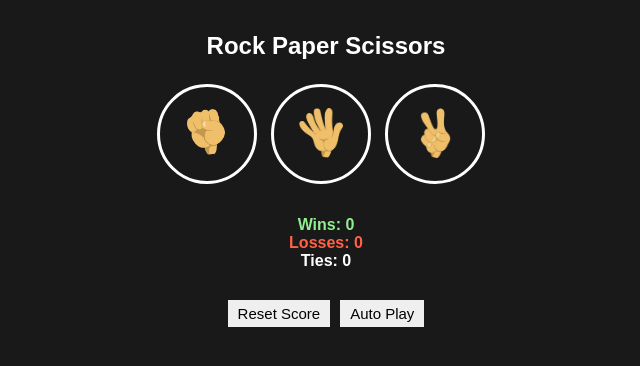
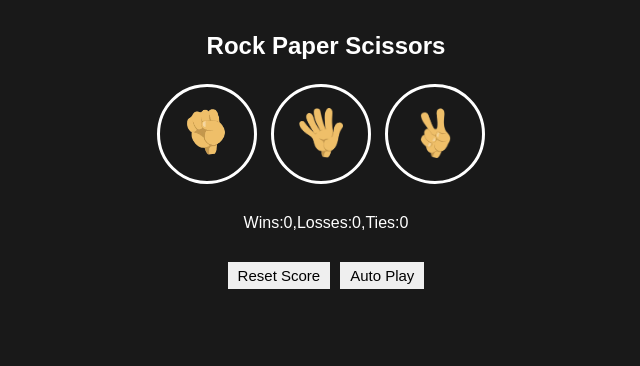
Before and after one commit to coder-abhijeet/Rock-Paper-Scissors-Game, a plain HTML site: page index.html in a window 1280 px wide. Shown: the whole page, without its empty margins (314-954 px from the left). Drawn offline with Linux system fonts and the light colour scheme.

Commit message:
Revert "changed text colors"

```diff
--- a/script.js
+++ b/script.js
@@ -130,23 +130,17 @@ function playGame(playerMove){
 localStorage.setItem('score',JSON.stringify(score));
 updateScore();
 
-const resultElement = document.querySelector('.js-result');
-resultElement.innerHTML = `${result}`;
-resultElement.style.color = result === 'You win.' ? 'lightgreen' : result === 'You lose.' ? 'tomato' : 'white';
+document.querySelector('.js-result').innerHTML=`${result}`;
 
 document.querySelector('.js-move').innerHTML=`You
 <img src="Images/${playerMove}-image.webp" class="move-icon1"> <img src="Images/${computerMove}-image.webp" class="move-icon1"> Computer`;
 
 }
 
-function updateScore() {
-    const scoreElement = document.querySelector('.js-score');
-    scoreElement.innerHTML = `
-        <span style="color: lightgreen;">Wins: ${score.wins}</span>
-        <span style="color: tomato;">Losses: ${score.losses}</span>
-        Ties: ${score.ties}`;
+function updateScore(){
+document.querySelector('.js-score')
+.innerHTML=`Wins:${score.wins},Losses:${score.losses},Ties:${score.ties}`;
 }
-
 function pickComputerMove(){
 const randomNumber=Math.random();
 let computerMove='';
--- a/style.css
+++ b/style.css
@@ -23,17 +23,13 @@ body{
     cursor: pointer;
 }
 .result{
-    font-size: 2rem;
+    font-size: large;
     font-weight: bold;
     margin-top: 30px;
     text-align: center;
 }
 .score{
-    display: flex;
-    font-weight: bold;
     text-align: center;
-    justify-content: center;
-    flex-direction: column;
     margin-top: 30px;
     margin-bottom: 30px;
 }
@@ -54,7 +50,6 @@ body{
     font-family: Arial, Helvetica, sans-serif;
     border-radius: 0px;
     border-style: none;
-    cursor: pointer;
 }
 
 .container{
@@ -69,7 +64,6 @@ body{
     font-family: Arial, Helvetica, sans-serif;
     border-radius: 0px;
     border-style: none;
-    cursor: pointer;
 }
 .buttons{
     display: flex;
```
